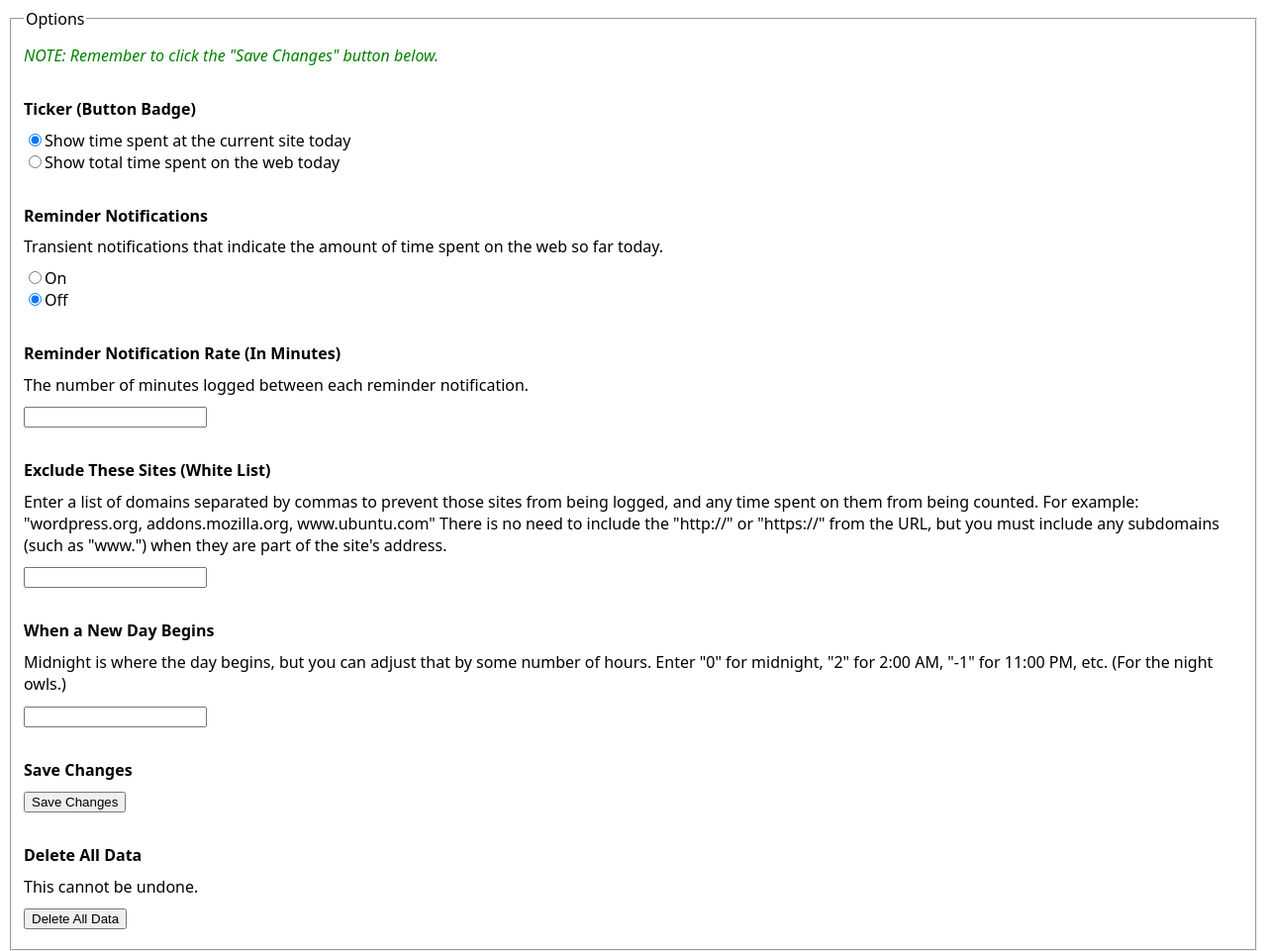
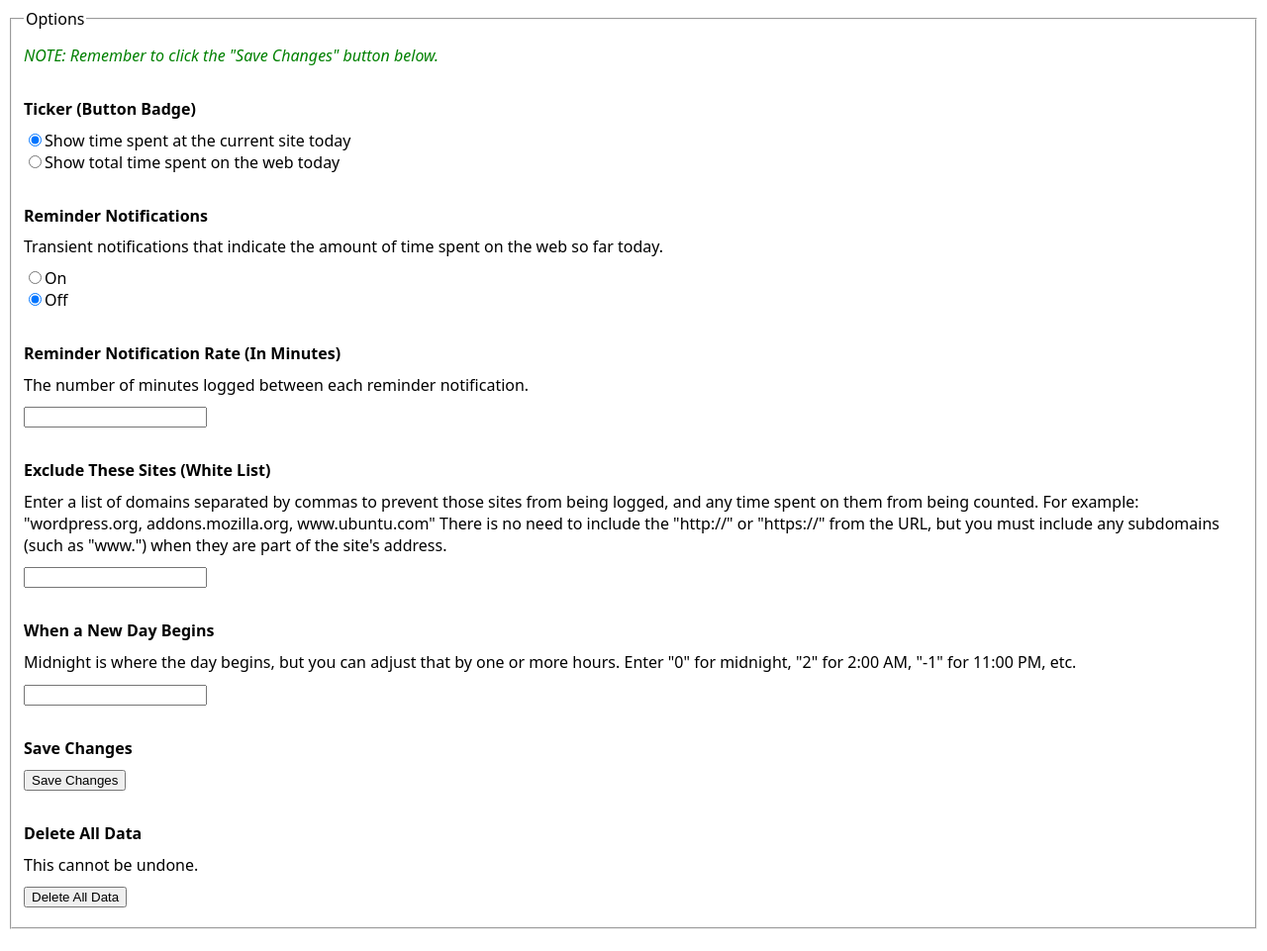
Before and after one commit to PaulMorris/mind-the-time, a browser extension: page src/webextension/options/options.html in a window 1280 px wide. Shown: the whole page at 99% size. Drawn offline with Linux system fonts and the light colour scheme.

Commit message:
Comment out console logging and a few other cleanups

```diff
--- a/src/webextension/options/options.html
+++ b/src/webextension/options/options.html
@@ -53,8 +53,8 @@
       <p><input type="text" id="whitelist" name="whitelist"></p>
 
       <h4>When a New Day Begins</h4>
-      <p>Midnight is where the day begins, but you can adjust that by some number of hours. Enter "0" for
-          midnight, "2" for 2:00 AM, "-1" for 11:00 PM, etc.  (For the night owls.)</p>
+      <p>Midnight is where the day begins, but you can adjust that by one or more hours. Enter "0" for
+          midnight, "2" for 2:00 AM, "-1" for 11:00 PM, etc.</p>
       <p><input type="number" value="dayStartOffset" id="dayStartOffset" name="dayStartOffset" /></p>
 
       <h4>Save Changes</h4>
--- a/src/webextension/summary/autoscroll.js
+++ b/src/webextension/summary/autoscroll.js
@@ -55,4 +55,4 @@
 };
 
 // listen for "show only 10 rows" and scroll to boxId, passed as event
-window.addEventListener('message', event => smooth_scroll(event.data), false);
+window.addEventListener('message', (event) => smooth_scroll(event.data), false);
```
Also changed, not shown: src/webextension/popup/popup.html (+1 -1 lines), src/webextension/summary/index.html (+1 -3 lines), src/webextension/tracking-events.js (+12 -13 lines).
